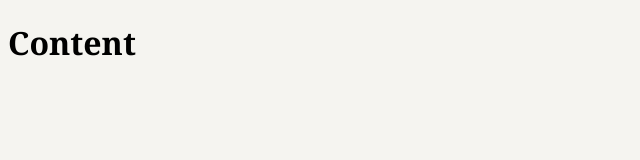
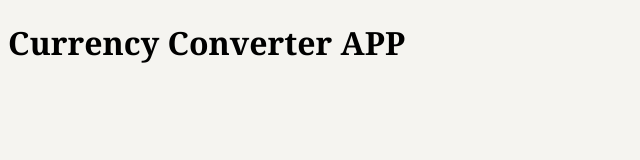
Before and after one commit to PerseveranceMbewe/FZFarmingProducts, a plain HTML site: page index.html in a window 1280 px wide. Shown: the whole page, without its empty margins (0-640 px from the left). Drawn offline with Linux system fonts and the light colour scheme.

```diff
--- a/index.html
+++ b/index.html
@@ -12,7 +12,7 @@
     </style>
 </head>
 <body>
-  <h1>Content</h1>
+  <h1>Currency Converter APP </h1>
   <script>
   if (navigator.serviceWorker) {
     navigator.serviceWorker.register('/{repository}/sw.js', {scope: '/{repository}/'})
```
